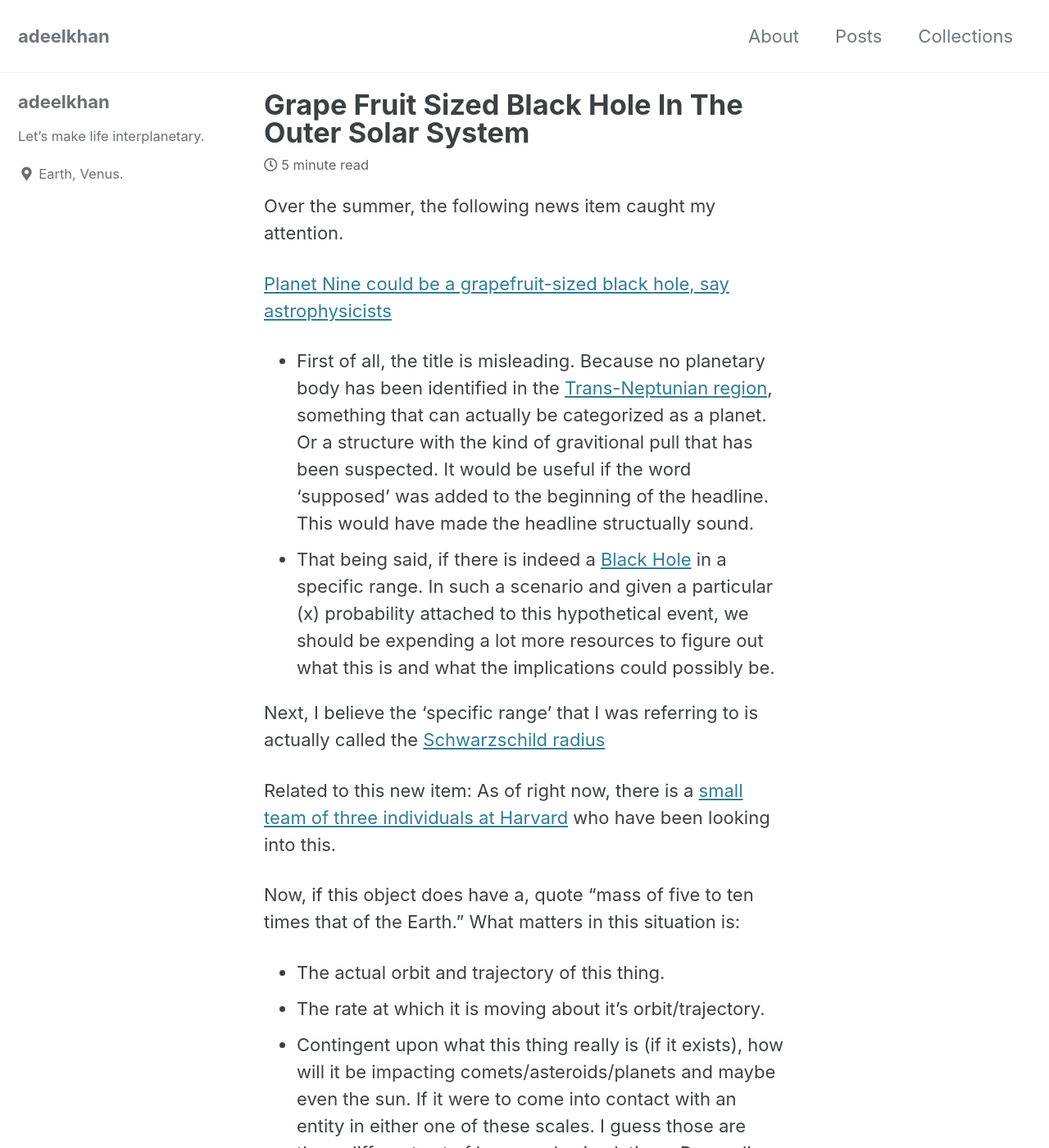
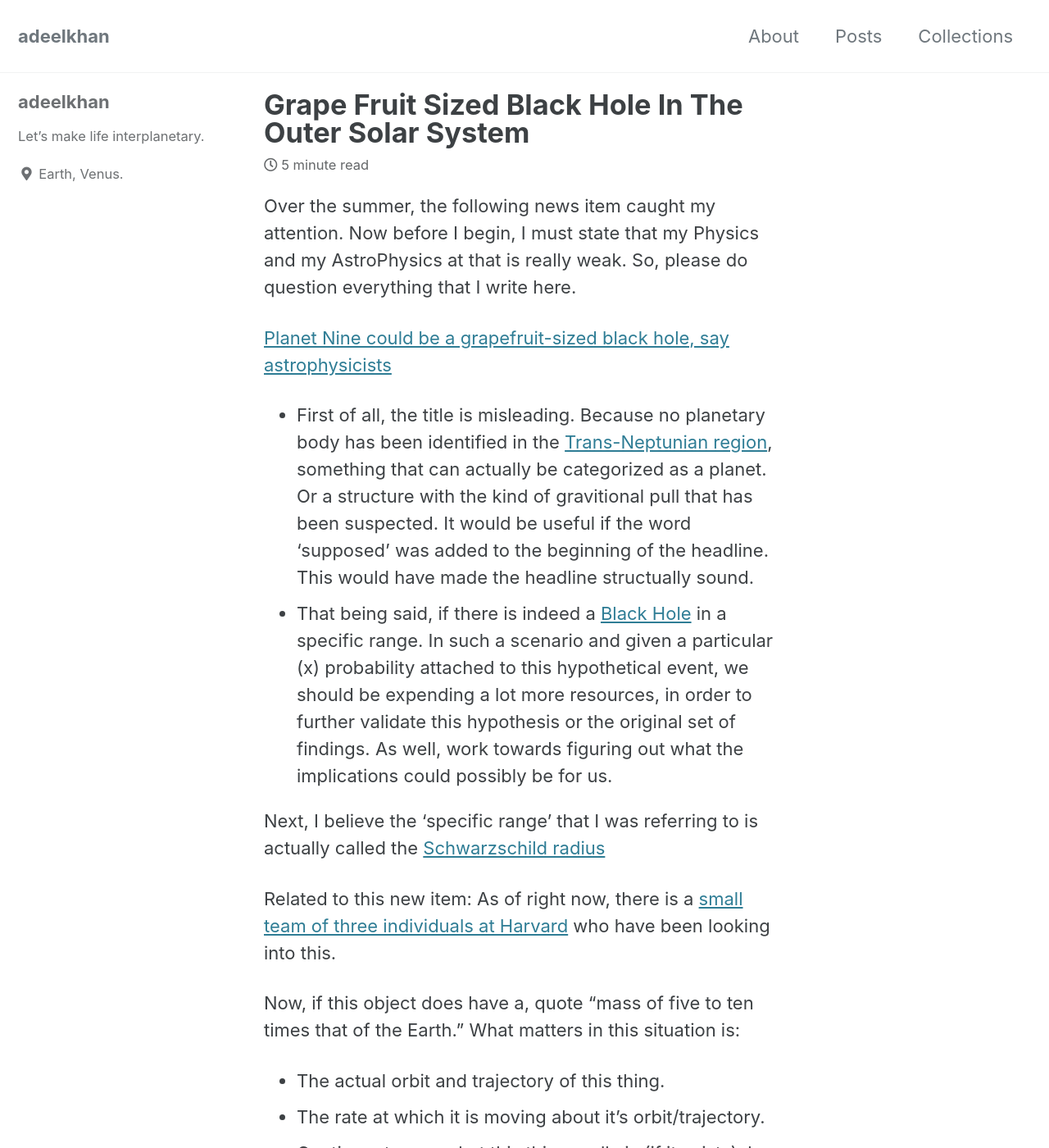
Before and after one commit to stellardreams/stellardreams.github.io, a Jekyll site: the page built from _posts/2020-10-29-Grape-fruit-sized-Black-Hole-in-the-outer-solar-system.md, in a window 1280 px wide and 1400 px high. Shown: the whole window at 82% size. Built offline with Jekyll 4.4.1, drawn with Linux system fonts in a browser that asks for light colours; cached includes are drawn as plain includes.

Commit message:
Update 2020-10-29-Grape-fruit-sized-Black-Hole-in-the-outer-solar-system.md

```diff
--- a/_posts/2020-10-29-Grape-fruit-sized-Black-Hole-in-the-outer-solar-system.md
+++ b/_posts/2020-10-29-Grape-fruit-sized-Black-Hole-in-the-outer-solar-system.md
@@ -1,9 +1,9 @@
-Over the summer, the following news item caught my attention.
+Over the summer, the following news item caught my attention. Now before I begin, I must state that my Physics and my AstroPhysics at that is really weak. So, please do question everything that I write here.
 
 [Planet Nine could be a grapefruit-sized black hole, say astrophysicists](https://www.sciencefocus.com/news/planet-nine-could-be-a-grapefruit-sized-black-hole-say-astrophysicists/)
 
 * First of all, the title is misleading. Because no planetary body has been identified in the [Trans-Neptunian region](https://en.wikipedia.org/wiki/Planets_beyond_Neptune), something that can actually be categorized as a planet. Or a structure with the kind of gravitional pull that has been suspected. It would be useful if the word 'supposed' was added to the beginning of the headline. This would have made the headline structually sound.
-* That being said, if there is indeed a [Black Hole](https://en.wikipedia.org/wiki/Black_hole#:~:text=A%20black%20hole%20is%20a,to%20form%20a%20black%20hole.) in a specific range. In such a scenario and given a particular (x) probability attached to this hypothetical event, we should be expending a lot more resources to figure out what this is and what the implications could possibly be.
+* That being said, if there is indeed a [Black Hole](https://en.wikipedia.org/wiki/Black_hole#:~:text=A%20black%20hole%20is%20a,to%20form%20a%20black%20hole.) in a specific range. In such a scenario and given a particular (x) probability attached to this hypothetical event, we should be expending a lot more resources, in order to further validate this hypothesis or the original set of findings. As well, work towards figuring out what the implications could possibly be for us.
 
 Next, I believe the 'specific range' that I was referring to is actually called the [Schwarzschild radius](https://en.wikipedia.org/wiki/Schwarzschild_radius)
 
```
